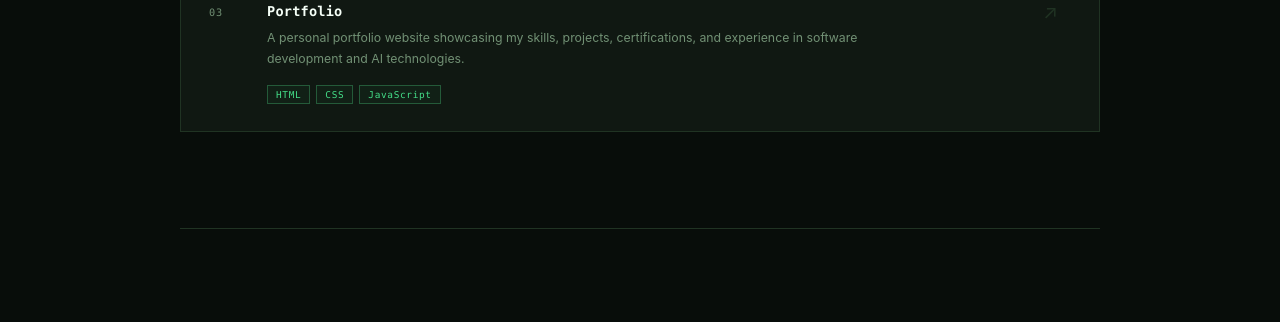
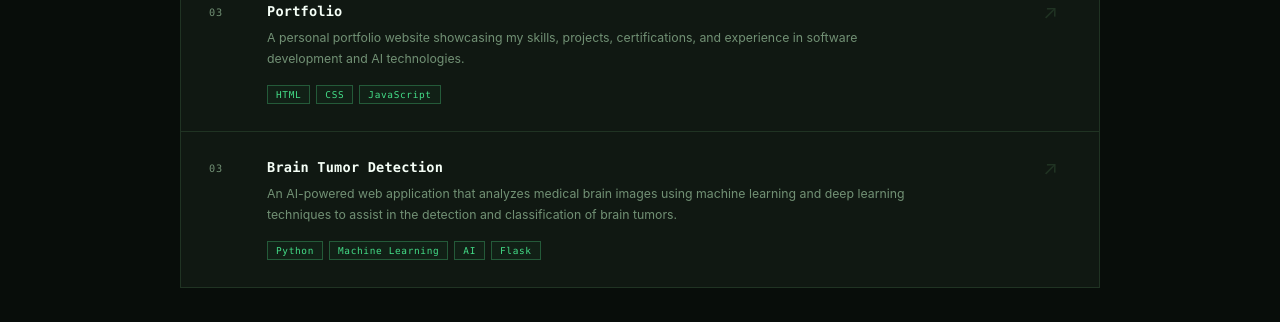
Before and after one commit to monikajakkamsetty/portfolio, a plain HTML site: page index.html in a window 1280 px wide. Shown: the part 1894-2216 px from the top of the page. Drawn offline with Linux system fonts and the light colour scheme.

Commit message:
Updated project

```diff
--- a/index.html
+++ b/index.html
@@ -112,6 +112,21 @@
             </span>
             <span class="project-arrow" aria-hidden="true">↗</span>
           </a>
+          <a class="project-item" href="https://brain-tumor-detection-gv6l.onrender.com/" target="_blank" rel="noreferrer" aria-label="View the Brain Tumor Detection Project">
+            <span class="project-number">03</span>
+            <span class="project-main">
+              <strong>Brain Tumor Detection</strong>
+              <span>
+                An AI-powered web application that analyzes medical brain images using machine learning and deep learning techniques to assist in the detection and classification of brain tumors.
+              </span>
+              <span class="tags">
+                <b>Python</b><b>Machine Learning</b><b>AI</b><b>Flask</b>
+              </span>
+            </span>
+            <span class="project-arrow" aria-hidden="true">↗</span>
+          </a>
+
+
         </div>
       </section>
 
```
